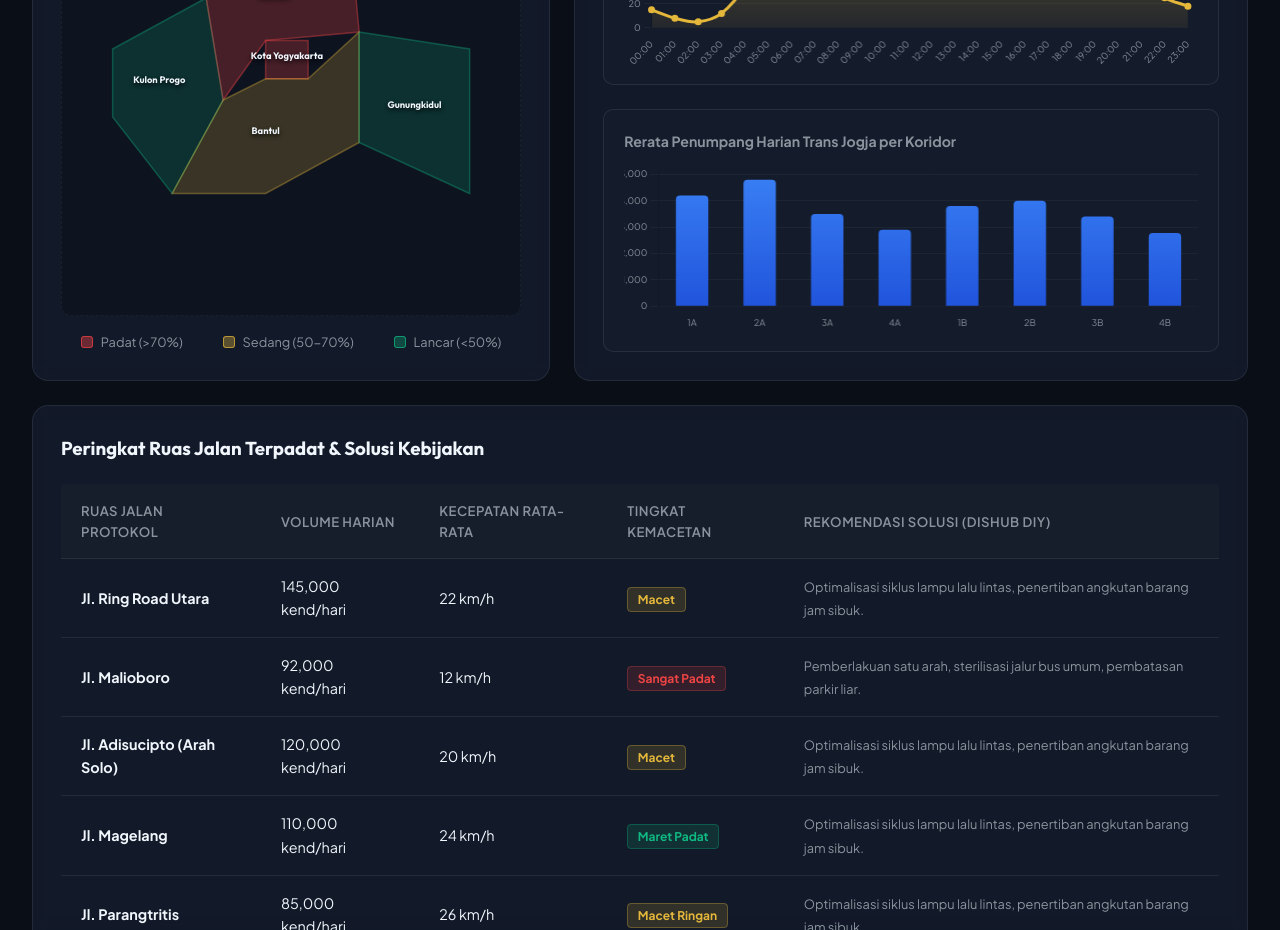
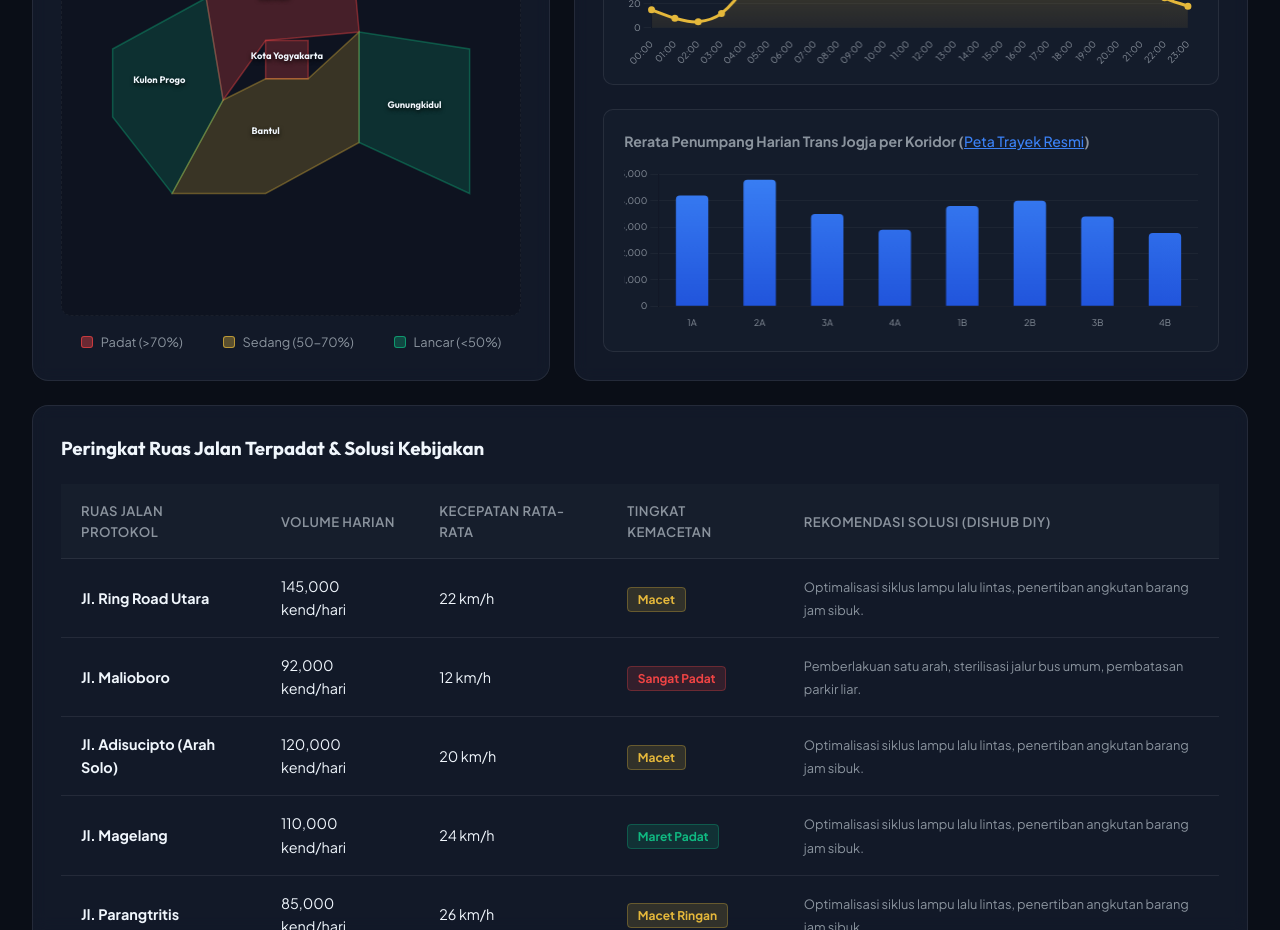
Before and after one commit to Emzyjeppp/pjbl-visdata-dashboard, a website: page index.html in a window 1280 px wide. Shown: the part 800-1730 px from the top of the page. Drawn offline with nearby package versions, Linux system fonts and the light colour scheme.

Commit message:
style: link BPS and Dishub references to exact target PDF documents on the official site

```diff
--- a/index.html
+++ b/index.html
@@ -497,7 +497,14 @@
                   <!-- Grafik Trans Jogja -->
                   <div class="v2-chart-container">
                     <div class="chart-title">
-                      <h4>Rerata Penumpang Harian Trans Jogja per Koridor</h4>
+                      <h4>
+                        Rerata Penumpang Harian Trans Jogja per Koridor (<a
+                          href="https://dishub.jogjaprov.go.id/files/74/Trans-Jogja/356/Peta-Integrasi-Angkutan-Umum.pdf"
+                          target="_blank"
+                          style="color: var(--accent-blue); text-decoration: underline; font-weight: 500"
+                          >Peta Trayek Resmi</a
+                        >)
+                      </h4>
                     </div>
                     <div class="v2-canvas-wrapper">
                       <canvas id="v2ChartTransJogja"></canvas>
```
